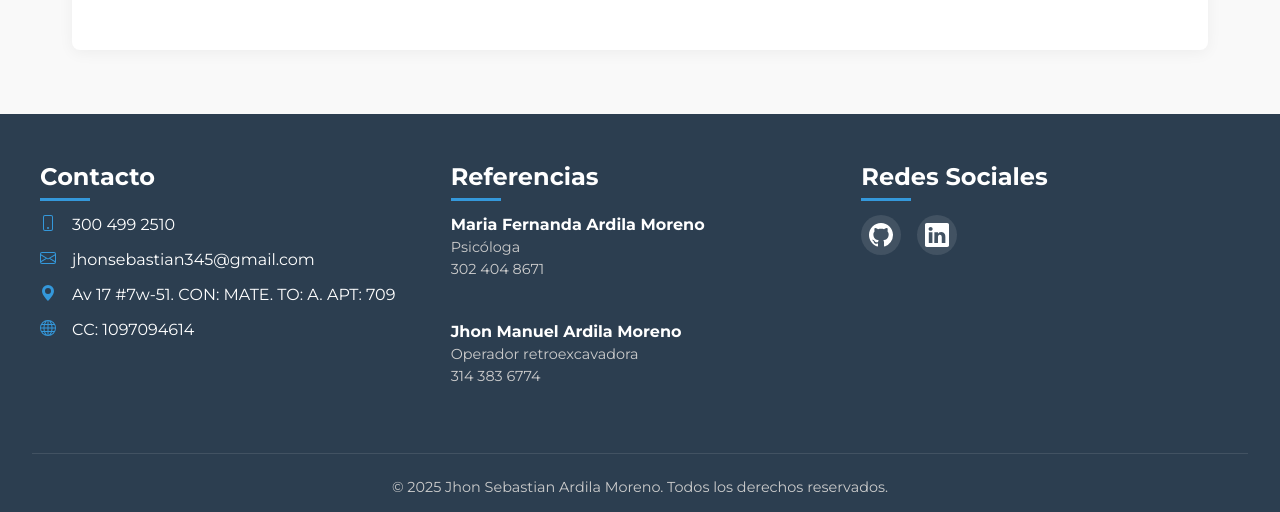
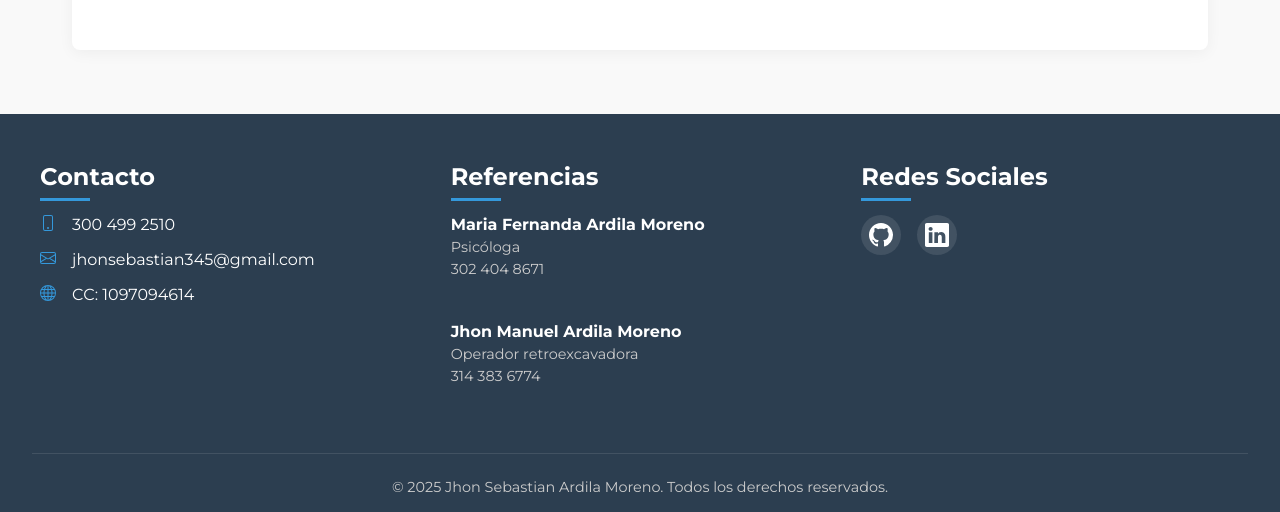
Before and after one commit to Jharmo05/HOJA-DE-VIDA, a plain HTML site: page index.html in a window 1280 px wide. Shown: the part 3069-3581 px from the top of the page. Drawn offline with Linux system fonts and the light colour scheme.

Commit message:
Update index.html

```diff
--- a/index.html
+++ b/index.html
@@ -256,12 +256,6 @@
                     </li>
                     <li>
                         <svg xmlns="http://www.w3.org/2000/svg" width="16" height="16" fill="currentColor" viewBox="0 0 16 16">
-                            <path d="M8 16s6-5.686 6-10A6 6 0 0 0 2 6c0 4.314 6 10 6 10zm0-7a3 3 0 1 1 0-6 3 3 0 0 1 0 6z"/>
-                        </svg>
-                        <span>Av 17 #7w-51. CON: MATE. TO: A. APT: 709</span>
-                    </li>
-                    <li>
-                        <svg xmlns="http://www.w3.org/2000/svg" width="16" height="16" fill="currentColor" viewBox="0 0 16 16">
                             <path d="M0 8a8 8 0 1 1 16 0A8 8 0 0 1 0 8zm7.5-6.923c-.67.204-1.335.82-1.887 1.855A7.97 7.97 0 0 0 5.145 4H7.5V1.077zM4.09 4a9.267 9.267 0 0 1 .64-1.539 6.7 6.7 0 0 1 .597-.933A7.025 7.025 0 0 0 2.255 4H4.09zm-.582 3.5c.03-.877.138-1.718.312-2.5H1.674a6.958 6.958 0 0 0-.656 2.5h2.49zM4.847 5a12.5 12.5 0 0 0-.338 2.5H7.5V5H4.847zM8.5 5v2.5h2.99a12.495 12.495 0 0 0-.337-2.5H8.5zM4.51 8.5a12.5 12.5 0 0 0 .337 2.5H7.5V8.5H4.51zm3.99 0V11h2.653c.187-.765.306-1.608.338-2.5H8.5zM5.145 12c.138.386.295.744.468 1.068.552 1.035 1.218 1.65 1.887 1.855V12H5.145zm.182 2.472a6.696 6.696 0 0 1-.597-.933A9.268 9.268 0 0 1 4.09 12H2.255a7.024 7.024 0 0 0 3.072 2.472zM3.82 11a13.652 13.652 0 0 1-.312-2.5h-2.49c.062.89.291 1.733.656 2.5H3.82zm6.853 3.472A7.024 7.024 0 0 0 13.745 12H11.91a9.27 9.27 0 0 1-.64 1.539 6.688 6.688 0 0 1-.597.933zM8.5 12v2.923c.67-.204 1.335-.82 1.887-1.855.173-.324.33-.682.468-1.068H8.5zm3.68-1h2.146c.365-.767.594-1.61.656-2.5h-2.49a13.65 13.65 0 0 1-.312 2.5zm2.802-3.5a6.959 6.959 0 0 0-.656-2.5H12.18c.174.782.282 1.623.312 2.5h2.49zM11.27 2.461c.247.464.462.98.64 1.539h1.835a7.024 7.024 0 0 0-3.072-2.472c.218.284.418.598.597.933zM10.855 4a7.966 7.966 0 0 0-.468-1.068C9.835 1.897 9.17 1.282 8.5 1.077V4h2.355z"/>
                         </svg>
                         <span>CC: 1097094614</span>
```
